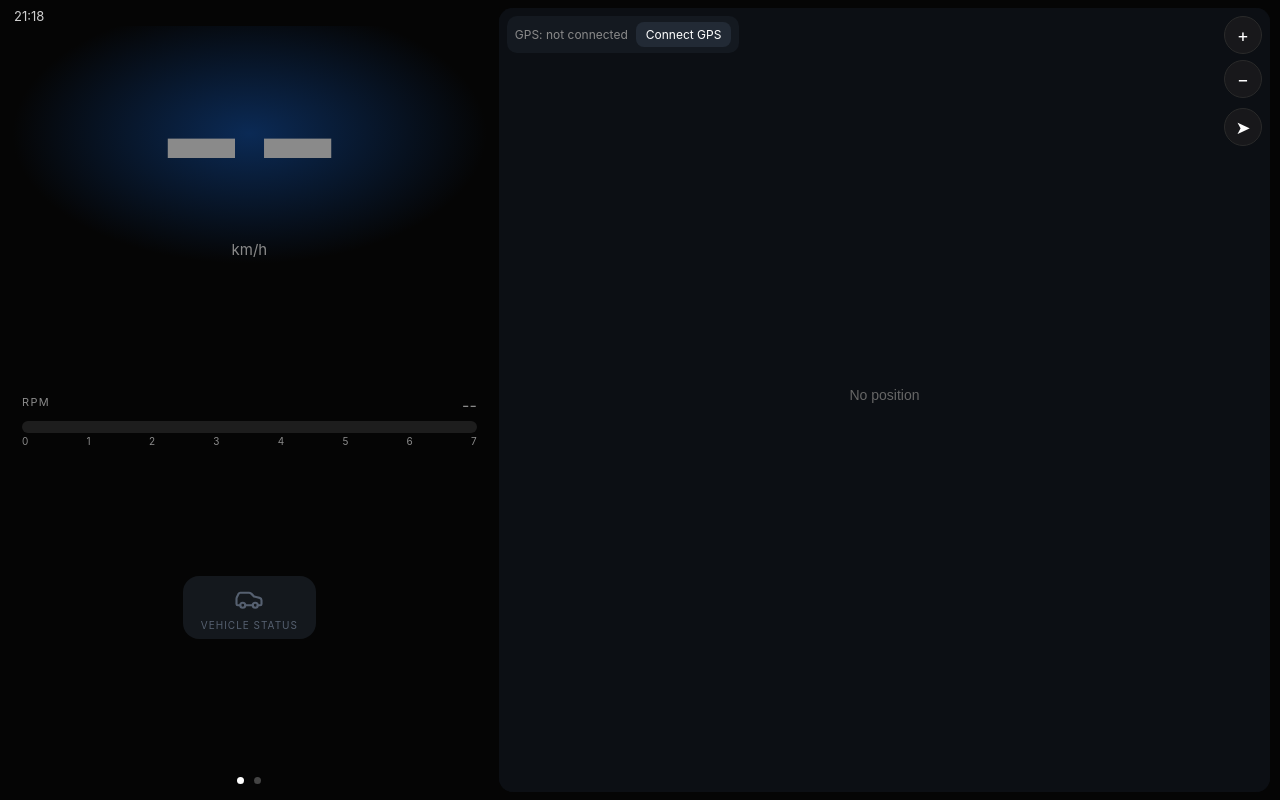
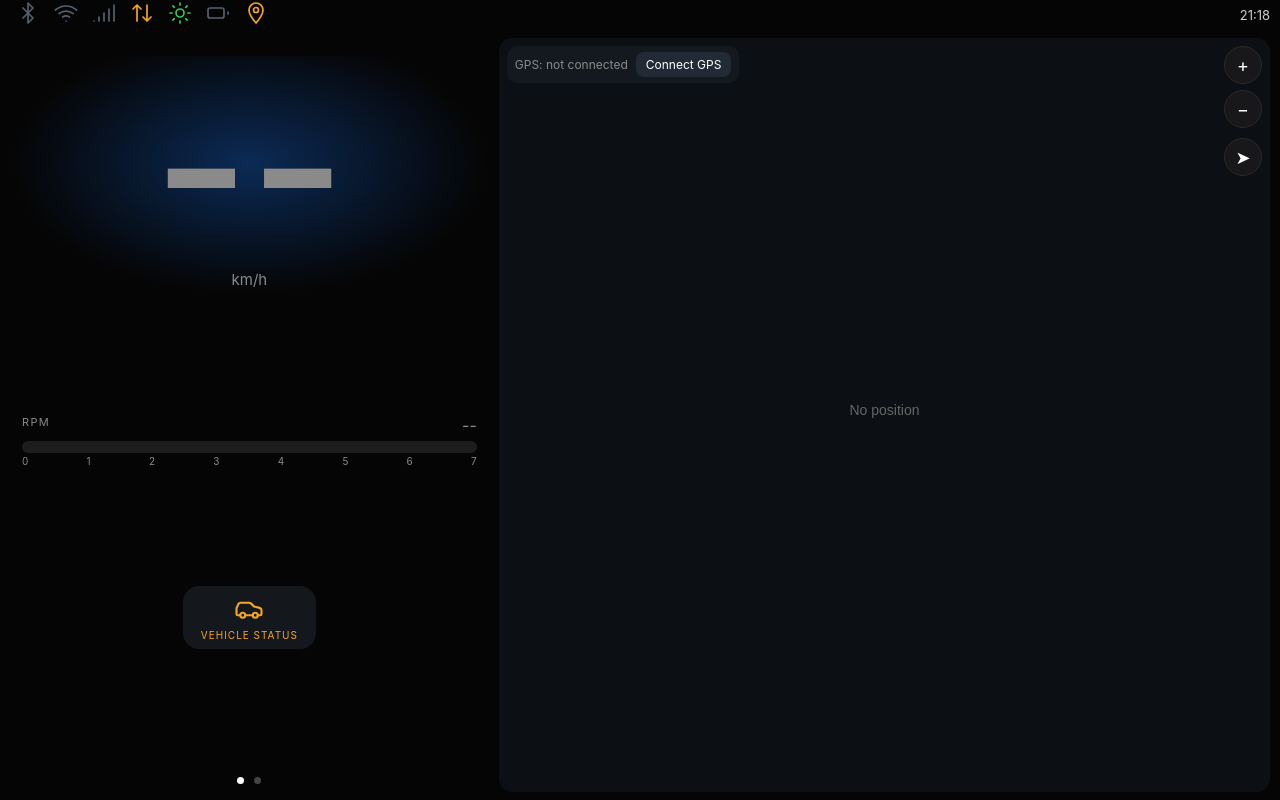
Before and after one commit to kaveh747/Sandro, a plain HTML site: page index.html in a window 1280 px wide. Drawn offline with Linux system fonts and the light colour scheme.

Commit message:
Add files via upload

```diff
--- a/index.html
+++ b/index.html
@@ -6,14 +6,14 @@
 <meta name="apple-mobile-web-app-capable" content="yes"><meta name="mobile-web-app-capable" content="yes">
 <meta name="apple-mobile-web-app-title" content="Smart Sandero"><meta name="apple-mobile-web-app-status-bar-style" content="black-translucent"><meta name="theme-color" content="#050505">
 <style>
-:root{--bg:#050505;--card:#222a35;--line:#2a3340;--mut:#8a8a8a;--blue:#7ab3ff;--amb:#f5a524;--red:#ef4444;--off:#566070}
+:root{--bg:#050505;--card:#222a35;--line:#2a3340;--mut:#8a8a8a;--blue:#7ab3ff;--amb:#f5a524;--red:#ef4444;--off:#566070;--grn:#34c759}
 *{box-sizing:border-box;margin:0;-webkit-tap-highlight-color:transparent}
 html,body{height:100%;background:var(--bg);color:#fff;font-family:-apple-system,"Helvetica Neue",Arial,sans-serif;overflow:hidden}
 body{padding:env(safe-area-inset-top,0) env(safe-area-inset-right,0) env(safe-area-inset-bottom,0) env(safe-area-inset-left,0)}
-.page{position:absolute;inset:env(safe-area-inset-top,0) env(safe-area-inset-right,0) env(safe-area-inset-bottom,0) env(safe-area-inset-left,0);display:none;padding:8px 10px;flex-direction:column}.page.on{display:flex}
+.page{position:absolute;top:calc(env(safe-area-inset-top,0px) + 30px);right:env(safe-area-inset-right,0px);bottom:env(safe-area-inset-bottom,0px);left:env(safe-area-inset-left,0px);display:none;padding:8px 10px;flex-direction:column}.page.on{display:flex}
 button{font:inherit;color:inherit;background:none;border:0}
-.st-off{color:var(--off)}.st-ok{color:var(--blue)}.st-wait{color:var(--amb)}.st-err{color:var(--red)}
-.val{color:var(--mut)}.ok{color:var(--blue)}.wait{color:var(--amb)}.err{color:var(--red)}
+.st-off,.st-unk{color:var(--off)}.st-ok{color:var(--grn)}.st-wait{color:var(--amb)}.st-err{color:var(--red)}
+.val{color:var(--mut)}.ok{color:var(--grn)}.wait{color:var(--amb)}.err{color:var(--red)}
 .lbl{font-size:11px;letter-spacing:.12em;color:var(--mut)}
 .dim{position:fixed;inset:0;background:#000;pointer-events:none;z-index:50;opacity:0}
 .toast{position:fixed;left:50%;bottom:16px;transform:translateX(-50%);background:#222;padding:10px 16px;border-radius:12px;font-size:13px;z-index:60;display:none;max-width:90%}
@@ -21,7 +21,8 @@ button{font:inherit;color:inherit;background:none;border:0}
 /* dashboard */
 .td{flex:1;display:grid;grid-template-columns:38% 1fr;gap:10px;min-height:0}
 .tl{position:relative;display:flex;flex-direction:column;min-height:0;justify-content:space-between}
-#clk{position:absolute;left:4px;top:0;font-size:13px;color:#cfcfcf}
+#clk,#tmp{font-size:13px;color:#cfcfcf}#top{position:fixed;z-index:20;left:calc(env(safe-area-inset-left,0px) + 10px);right:calc(env(safe-area-inset-right,0px) + 10px);top:env(safe-area-inset-top,0px);height:30px;display:flex;align-items:center;gap:12px}#sbar{display:flex;gap:2px}#sbar button{padding:2px 6px}
+.sheet{position:fixed;inset:0;background:#0b0e12;z-index:40;display:none;flex-direction:column;padding-top:env(safe-area-inset-top,0)}.sheet #shb{flex:1;min-height:0;overflow:auto}#shx{position:absolute;right:14px;top:calc(env(safe-area-inset-top,0px) + 8px);z-index:41;width:40px;height:40px;border-radius:50%;background:#222a35;font-size:18px}
 .spdwrap{text-align:center;margin-top:18px;background:radial-gradient(ellipse at 50% 45%,#0b2a55 0%,transparent 70%);padding:6px 0}
 #spd{font-size:min(26vh,17vw);font-weight:500;line-height:1}.unit{font-size:15px;color:var(--mut)}
 .rp{padding:0 12px}.rpmbar{position:relative;height:12px;background:#1d1d1d;border-radius:6px;margin:6px 0 2px;overflow:hidden}
@@ -37,10 +38,10 @@ button{font:inherit;color:inherit;background:none;border:0}
 .stat{display:flex;justify-content:space-around;padding:6px 4px 10px}.stat button{padding:4px 10px}
 .grid{display:grid;grid-template-columns:repeat(4,1fr);gap:8px}
 .grid button{background:var(--card);border-radius:18px;height:62px;display:flex;flex-direction:column;align-items:center;justify-content:center;gap:3px;font-size:11px;letter-spacing:.04em;color:#fff;word-break:keep-all}
-.grid button svg{color:var(--blue)}.grid button.st-off svg{color:var(--off)}
+.grid button svg{color:var(--blue)}.grid button.st-wait svg{color:var(--amb)}.grid button.st-ok svg{color:var(--grn)}
 .smart{margin-top:10px;width:100%;padding:10px;border-radius:16px;background:#1c3a5e;border:1px solid #4a86d4;display:flex;flex-direction:column;align-items:center;gap:2px}
 .smart b{display:flex;gap:14px;align-items:center;font-size:18px}.smart small{color:#9fc0ea;letter-spacing:.06em;font-size:11px}
-.smart.st-off{background:#1a2330;border-color:#3a4658}.smart.st-off small,.smart.st-off b{color:#8a95a5}
+.smart.st-wait{background:#2a2210;border-color:var(--amb)}.smart.st-wait small,.smart.st-wait b{color:var(--amb)}.smart.st-ok{background:#10281a;border-color:var(--grn)}.smart.st-ok small,.smart.st-ok b{color:var(--grn)}
 /* info */
 .hd{display:flex;align-items:center;gap:10px;margin-bottom:10px}.hd h1{font-size:18px;font-weight:600;flex:1}.hd h1 small{display:block;font-size:10px;letter-spacing:.12em;color:var(--mut);font-weight:400}
 .hd button{background:var(--card);border-radius:12px;padding:8px 14px}
@@ -51,12 +52,13 @@ button{font:inherit;color:inherit;background:none;border:0}
 @media (orientation:portrait){.td{grid-template-columns:1fr}.grid{grid-template-columns:repeat(3,1fr)}.cards{grid-template-columns:1fr}}
 </style></head><body>
 
+<div id="top"><div id="sbar"></div><span style="flex:1"></span><span id="tmp"></span><span id="clk">--:--</span></div>
 <section class="page on" id="dash"><div class="td">
- <div class="tl"><span id="clk">--:--</span>
+ <div class="tl">
   <div class="spdwrap"><div id="spd" class="val">--</div><div class="unit">km/h</div></div>
   <div class="rp"><div style="display:flex;justify-content:space-between"><span class="lbl">RPM</span><span id="rpm" class="val">--</span></div>
    <div class="rpmbar"><div id="rpmfill"></div></div><div class="ticks"><span>0</span><span>1</span><span>2</span><span>3</span><span>4</span><span>5</span><span>6</span><span>7</span></div></div>
-  <button class="vbtn st-off" id="vbtn" data-go="info"><span data-i="car"></span>VEHICLE STATUS</button>
+  <button class="vbtn st-wait" id="vbtn" data-go="info"><span data-i="car"></span>VEHICLE STATUS</button>
   <div class="dots"><i class="on" data-go="dash"></i><i data-go="launch"></i></div></div>
  <div class="tmap"><canvas id="map"></canvas>
   <div class="ban"><span id="gpsmsg" class="val">GPS: not connected</span><button id="conn">Connect GPS</button></div>
@@ -64,20 +66,21 @@ button{font:inherit;color:inherit;background:none;border:0}
 </div></section>
 
 <section class="page" id="launch">
- <div class="stat" id="sbar"></div><div class="grid" id="apps"></div>
- <button class="smart st-off" id="smart"><b><span data-i="chev"></span>SMART CONTROL<span data-i="sliders"></span></b><small>ESP32 CONNECTION &amp; CONTROL</small></button>
+ <div class="grid" id="apps"></div>
+ <button class="smart st-wait" id="smart"><b><span data-i="chev"></span>SMART CONTROL<span data-i="sliders"></span></b><small>ESP32 CONNECTION &amp; CONTROL</small></button>
  <div class="dots"><i data-go="dash"></i><i class="on" data-go="launch"></i></div>
 </section>
 
 <section class="page" id="info">
- <div class="hd"><button data-go="back">&#9664;</button><h1>اطلاعات خودرو<small>VEHICLE STATUS</small></h1><span class="chip st-off" id="obdchip">OBD2: not connected</span></div>
+ <div class="hd"><button data-go="back">&#9664;</button><h1>اطلاعات خودرو<small>VEHICLE STATUS</small></h1><span class="chip st-wait" id="obdchip">OBD2: not connected</span></div>
  <div class="cards">
-  <div class="cd st-off" id="c_cool"><span data-i="therm"></span><small>ENGINE COOLANT</small><b id="i_cool">--</b><small>&deg;C</small></div>
-  <div class="cd st-off" id="c_oil"><span data-i="oil"></span><small>ENGINE OIL</small><b id="i_oil">--</b><small>&deg;C</small></div>
-  <div class="cd st-off" id="c_bat"><span data-i="bat"></span><small>BATTERY</small><b id="i_bat">--</b><small>V</small></div>
+  <div class="cd st-wait" id="c_cool"><span data-i="therm"></span><small>ENGINE COOLANT</small><b id="i_cool">--</b><small>&deg;C</small></div>
+  <div class="cd st-wait" id="c_oil"><span data-i="oil"></span><small>ENGINE OIL</small><b id="i_oil">--</b><small>&deg;C</small></div>
+  <div class="cd st-wait" id="c_bat"><span data-i="bat"></span><small>BATTERY</small><b id="i_bat">--</b><small>V</small></div>
  </div>
 </section>
 <input type="file" id="cam" accept="image/*" capture="environment" hidden>
+<div class="sheet" id="sheet"><button id="shx">&#10005;</button><div id="shb"></div></div>
 <div class="toast" id="toast"></div><div class="dim" id="dim"></div>
 
 <script>
@@ -109,7 +112,7 @@ const store={};['rpm','cool','oil','bat'].forEach(k=>store[k]={v:null,t:0});
 window.Cockpit={push(k,v){if(store[k])store[k]={v,t:now()}}};
 const live=k=>{const s=store[k];return s.v!=null&&now()-s.t<4000?s.v:null};
 function setV(id,v){const e=$(id);e.textContent=v==null?'--':v;e.className=v==null?'val':'ok'}
-const cls=(e,s)=>{e.classList.remove('st-off','st-ok','st-wait','st-err');e.classList.add('st-'+s)};
+const cls=(e,s)=>{e.classList.remove('st-off','st-ok','st-wait','st-err','st-unk');e.classList.add('st-'+s)};
 // pages
 let cur='dash',prev='dash';
 function go(p){if(p==='back')p=prev;if(p==='info'&&cur!=='info')prev=cur;cur=p;$$('.page').forEach(e=>e.classList.toggle('on',e.id===p));requestAnimationFrame(sizeMap)}
@@ -118,22 +121,23 @@ let sx=null;document.addEventListener('touchstart',e=>{sx=e.target.closest('canv
 document.addEventListener('touchend',e=>{if(sx==null)return;const d=e.changedTouches[0].clientX-sx;sx=null;if(Math.abs(d)>80){if(cur==='dash'&&d<0)go('launch');else if(cur==='launch'&&d>0)go('dash')}},{passive:true});
 function toast(m){const t=$('#toast');t.textContent=m;t.style.display='block';clearTimeout(t._h);t._h=setTimeout(()=>t.style.display='none',3500)}
 // launcher
-const apps=[['CONTACTS','users','contacts://'],['PHONE','phone','tel:'],['MUSIC','music','music://'],['NAVIGATION','map','https://maps.apple.com/'],
-['FILES','folder','shareddocuments://'],['RADIO','radio',null],['CAMERA','cam','#cam'],['OBD2','obd','#obd'],
-['WEATHER','cloud','weather://'],['GOOGLE SEARCH','search','https://www.google.com/'],['SETTINGS','gear',null],['CALENDAR','cal','calshow://'],['VEHICLE STATUS','car','#info']];
-$('#apps').innerHTML=apps.map((a,i)=>`<button data-a="${i}" ${a[2]==='#obd'?'id="obdtile" class="st-off"':''}>${I(a[1])}${a[0]}</button>`).join('');
+const apps=[['CONTACTS','users','contacts://'],['PHONE','phone','tel:'],['MUSIC','music','music://'],['NAVIGATION','map','#nav'],
+['FILES','folder','shareddocuments://'],['RADIO','radio',null],['CAMERA','cam','#camv'],['OBD2','obd','#obd'],
+['WEATHER','cloud','#wx'],['GOOGLE SEARCH','search','https://www.google.com/'],['SETTINGS','gear','#set'],['CALENDAR','cal','calshow://'],['VEHICLE STATUS','car','#info']];
+$('#apps').innerHTML=apps.map((a,i)=>`<button data-a="${i}" ${a[2]==='#obd'?'id="obdtile" class="st-wait"':a[2]==='#info'?'id="vstile" class="st-wait"':''}>${I(a[1])}${a[0]}</button>`).join('');
 $('#apps').onclick=e=>{const b=e.target.closest('button');if(!b)return;const[n,,u]=apps[b.dataset.a];
- if(u==='#info')return go('info');if(u==='#cam')return $('#cam').click();
+ if(u==='#info')return go('info');if(u==='#camv')return openCam();if(u==='#wx')return openWx();if(u==='#set')return openSet();
+ if(u==='#nav'){location.href=pos?`https://maps.apple.com/?ll=${pos.lat},${pos.lon}`:'https://maps.apple.com/';return}
  if(u==='#obd')return toast(live('rpm')!=null||live('cool')!=null?'OBD2: connected':'OBD2: not connected');
  if(!u)return toast(n+': iOS cannot open this from a web app.');
  let hid=false;document.addEventListener('visibilitychange',()=>hid=document.hidden,{once:true});location.href=u;
  setTimeout(()=>{if(!hid&&!document.hidden)toast(n+': iOS did not open the app.')},1500)};
 $('#smart').onclick=()=>toast('ESP32 not connected. Controls appear here once a verified connection exists.');
-const sb=[['Bluetooth','bt'],['Wi-Fi','wifi'],['Signal','sig'],['Mobile Data','data'],['Brightness','sun'],['Battery','batt'],['GPS','pin']];
-$('#sbar').innerHTML=sb.map((s,i)=>`<button id="sb${i}" class="st-off" data-s="${i}">${I(s[1],24)}</button>`).join('');
-$('#sbar').onclick=e=>{const b=e.target.closest('button');if(!b)return;const i=+b.dataset.s;
- if(i===4){const v=prompt('In-app brightness 20-100',100);if(v){const n=Math.min(100,Math.max(20,+v));$('#dim').style.opacity=1-n/100;cls(b,'ok')}}
- else if(i===6)toast($('#gpsmsg').textContent);else toast(sb[i][0]+': Safari cannot read this status (shown gray = unknown).')};
+const sb=[['Bluetooth','bt'],['Wi-Fi','wifi'],['Signal','sig'],['Internet','data'],['Brightness','sun'],['Battery','batt'],['GPS','pin']];
+$('#sbar').innerHTML=sb.map((s,i)=>`<button id="sb${i}" class="st-unk" data-s="${i}">${I(s[1],24)}</button>`).join('');
+$('#sbar').onclick=e=>{const b=e.target.closest('button');if(!b)return;const i=+b.dataset.s;if(i===4)return openSet();
+ const c=['st-ok','st-wait','st-err','st-unk'].find(c=>b.classList.contains(c));
+ toast(sb[i][0]+': '+{'st-ok':'connected','st-wait':'not connected / waiting','st-err':'error','st-unk':'unknown (iPhone Safari cannot read this)'}[c])};
 // GPS
 let gpsErr='',pos=null,heading=null,gspeed=null,gpsState='off',watch=null,trail=[],off={x:0,y:0};
 function startGPS(){if(!navigator.geolocation){gpsState='err';gpsErr='GPS not supported';return}
@@ -163,16 +167,41 @@ function drawMap(){const w=cv.clientWidth,h=cv.clientHeight;cx.fillStyle='#0c0f1
   if(im&&im.ok){cx.globalAlpha=.55;cx.drawImage(im,X,Y,256,256);cx.globalAlpha=1}else cx.strokeRect(X,Y,256,256)}
  cx.strokeStyle='#3b78e8';cx.lineWidth=4;cx.beginPath();trail.forEach((p,i)=>{const q=px(p.lat,p.lon);i?cx.lineTo(q.x-c.x,q.y-c.y):cx.moveTo(q.x-c.x,q.y-c.y)});cx.stroke();cx.restore();
  cx.save();cx.translate(w/2,h/2);cx.fillStyle='#fff';cx.beginPath();cx.moveTo(0,-14);cx.lineTo(10,12);cx.lineTo(0,7);cx.lineTo(-10,12);cx.closePath();cx.fill();cx.restore()}
+// sheets: camera / weather / settings
+function openSheet(h){$('#shb').innerHTML=h;$('#sheet').style.display='flex'}
+let camS=null;
+function closeSheet(){$('#sheet').style.display='none';if(camS){camS.getTracks().forEach(t=>t.stop());camS=null}$('#shb').innerHTML=''}
+$('#shx').onclick=closeSheet;
+async function openCam(){openSheet('<video id="cvid" autoplay playsinline muted style="width:100%;height:100%;object-fit:contain"></video>');
+ try{camS=await navigator.mediaDevices.getUserMedia({video:{facingMode:'environment'},audio:false});$('#cvid').srcObject=camS}
+ catch(e){$('#shb').innerHTML='<p style="padding:24px">Camera unavailable ('+e.name+'). Allow Camera for this site in Safari.</p>'}}
+function openSet(){openSheet('<div style="padding:24px"><div class="lbl">BRIGHTNESS (inside this app)</div><input type="range" min="20" max="100" id="br" value="'+Math.round((1-(+$('#dim').style.opacity||0))*100)+'" style="width:80%;margin-top:14px"></div>');$('#br').oninput=e=>{$('#dim').style.opacity=1-e.target.value/100}}
+let weather=null,wxT=0;
+const WC=n=>n===0?'Clear':n<=3?'Partly cloudy':n<=48?'Fog':n<=57?'Drizzle':n<=67?'Rain':n<=77?'Snow':n<=82?'Showers':'Thunderstorm';
+async function loadWx(){wxT=now();try{const r=await fetch(`https://api.open-meteo.com/v1/forecast?latitude=${pos.lat.toFixed(3)}&longitude=${pos.lon.toFixed(3)}&current=temperature_2m,apparent_temperature,relative_humidity_2m,wind_speed_10m,weather_code`);const j=await r.json();if(j.current){weather=j.current;weather.at=now()}}catch(e){}}
+function openWx(){const w=weather&&now()-weather.at<1800000?weather:null;
+ openSheet('<div style="padding:24px;font-size:15px;line-height:2"><div class="lbl">WEATHER · live from Open-Meteo at your GPS position</div>'+(w?`<div style="font-size:54px;font-weight:300">${Math.round(w.temperature_2m)}°C</div>${WC(w.weather_code)} · feels like ${Math.round(w.apparent_temperature)}°C<br>Humidity ${w.relative_humidity_2m}% · Wind ${Math.round(w.wind_speed_10m)} km/h`:'<div style="font-size:54px" class="val">--</div>No data yet: needs a GPS position and internet.')+'</div>')}
+// connectivity (only what iPhone Safari can truly read)
+let pingOK=null,batt=null;
+async function doPing(){try{const r=await fetch('manifest.webmanifest?'+now(),{cache:'no-store'});pingOK=r.ok}catch(e){pingOK=false}}
+doPing();setInterval(doPing,10000);addEventListener('online',doPing);addEventListener('offline',()=>pingOK=false);
+if(navigator.getBattery)navigator.getBattery().then(b=>batt=b).catch(()=>{});
+function netUpdate(){const c=navigator.connection,t=c&&c.type;
+ cls($('#sb0'),'unk');cls($('#sb1'),t?(t==='wifi'?'ok':'wait'):'unk');cls($('#sb2'),t?(t==='cellular'?'ok':'wait'):'unk');
+ cls($('#sb3'),pingOK===true?'ok':pingOK===false?'wait':'unk');cls($('#sb4'),'ok');cls($('#sb5'),batt?(batt.level>.2||batt.charging?'ok':'wait'):'unk')}
+document.addEventListener('pointerdown',()=>{const el=document.documentElement,f=el.requestFullscreen||el.webkitRequestFullscreen;if(f&&!document.fullscreenElement)try{const q=f.call(el);q&&q.catch&&q.catch(()=>{})}catch(e){}},{once:true});
+if(navigator.permissions)navigator.permissions.query({name:'geolocation'}).then(r=>{if(r.state==='granted')startGPS()}).catch(()=>{});
 // render
 function render(){
  const age=pos?now()-pos.t:1e9,gOk=pos&&age<20000&&gpsState==='ok',sp=gOk&&gspeed!=null&&(age<5000||gspeed<1)?Math.round(gspeed):null;
- setV('#spd',sp);
- const g=$('#gpsmsg'),m={off:['GPS: not connected','val','off'],wait:[gpsErr||'GPS: waiting…','wait','wait'],ok:gOk?['GPS ±'+Math.round(pos.acc)+' m','ok','ok']:['GPS: signal lost','wait','wait'],err:[gpsErr||'GPS error','err','err']}[gpsState];
+ setV('#spd',sp);$('#spd').style.color=sp==null?'':'#fff';
+ const g=$('#gpsmsg'),m={off:['GPS: not connected','val','wait'],wait:[gpsErr||'GPS: waiting…','wait','wait'],ok:gOk?['GPS ±'+Math.round(pos.acc)+' m','ok','ok']:['GPS: signal lost','wait','wait'],err:[gpsErr||'GPS error','err','err']}[gpsState];
  g.textContent=m[0];g.className=m[1];cls($('#sb6'),m[2]);
  const r=live('rpm');setV('#rpm',r);$('#rpmfill').style.width=r==null?0:Math.min(100,r/7000*100)+'%';
- ['cool','oil','bat'].forEach(k=>{const v=live(k);setV('#i_'+k,v);cls($('#c_'+k),v==null?'off':'ok')});
+ ['cool','oil','bat'].forEach(k=>{const v=live(k);setV('#i_'+k,v);cls($('#c_'+k),v==null?'wait':'ok')});
  const obd=['rpm','cool','oil','bat'].some(k=>live(k)!=null);
- cls($('#vbtn'),obd?'ok':'off');cls($('#obdtile'),obd?'ok':'off');cls($('#obdchip'),obd?'ok':'off');$('#obdchip').textContent='OBD2: '+(obd?'connected':'not connected');
- $('#clk').textContent=new Date().toTimeString().slice(0,5);drawMap()}
+ ['#vbtn','#obdtile','#vstile','#obdchip'].forEach(q=>cls($(q),obd?'ok':'wait'));cls($('#smart'),'wait');$('#obdchip').textContent='OBD2: '+(obd?'connected':'not connected');
+ $('#clk').textContent=new Date().toTimeString().slice(0,5);netUpdate();if(pos&&now()-wxT>600000)loadWx();
+ $('#tmp').textContent=weather&&now()-weather.at<1800000?Math.round(weather.temperature_2m)+'°C':'';drawMap()}
 setInterval(render,300);render();
 </script></body></html>
```
